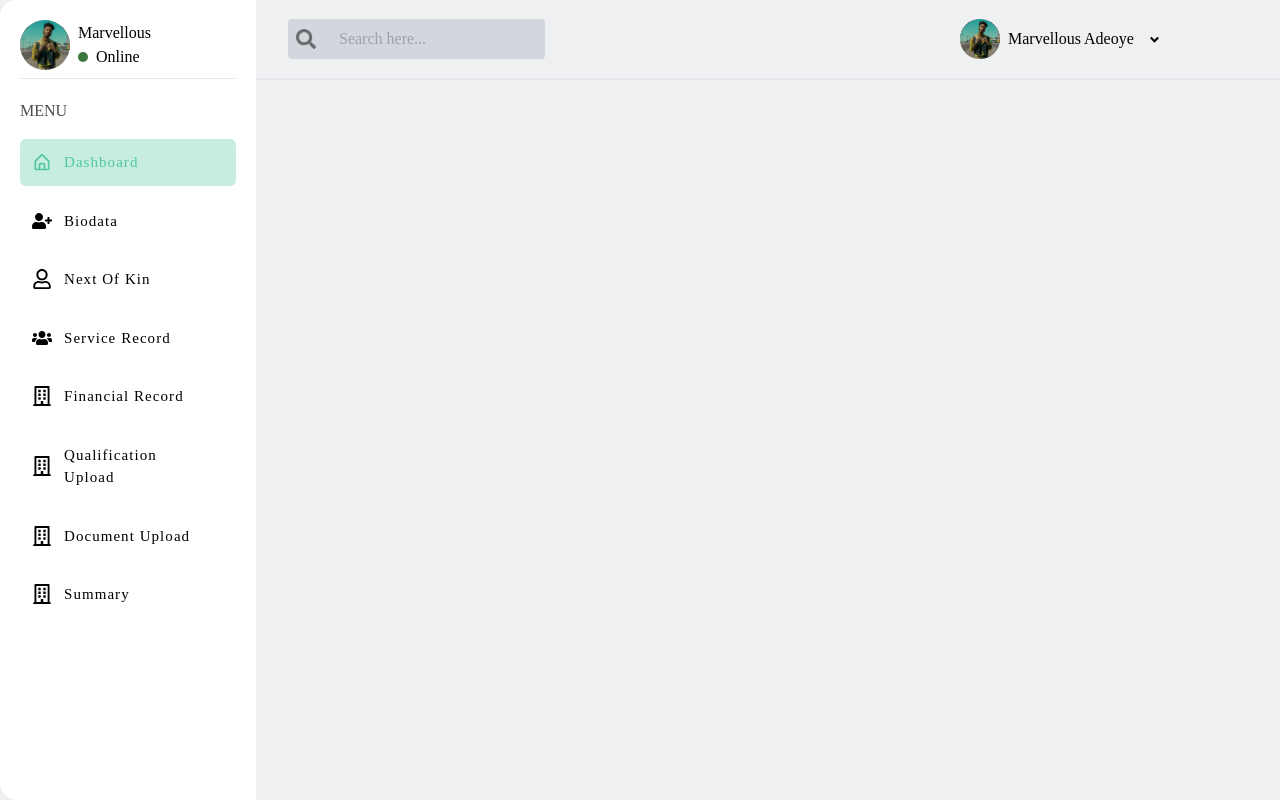
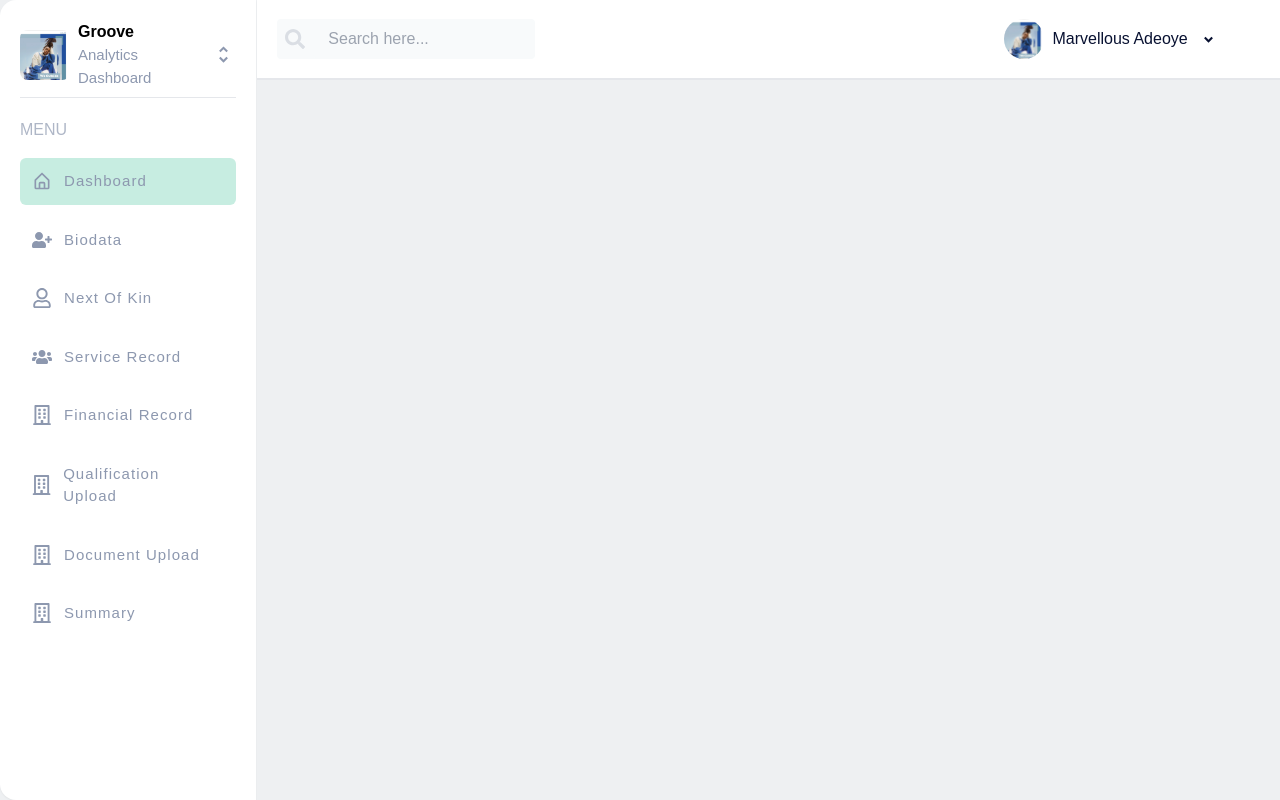
Before and after one commit to Marvellous0/FGNIEP, a React (Create React App) app: page / in a window 1280 px wide. Built offline with nearby package versions, Linux system fonts and the light colour scheme.

Commit message:
made some changes

```diff
--- a/src/view/App.css
+++ b/src/view/App.css
@@ -1,10 +1,12 @@
 @tailwind base;
 @tailwind components;
 @tailwind utilities;
+@import url('https://fonts.googleapis.com/css2?family=Open+Sans&family=Poppins:wght@500;600;700&display=swap');
 
-*{
+* {
     margin: 0;
     padding: 0;
     box-sizing: border-box;
-    font-family: 'poppins';
+    font-family: 'Open Sans', sans-serif;
+    font-family: 'Poppins', sans-serif;
 }
--- a/src/view/components/inputs/SearchInput.jsx
+++ b/src/view/components/inputs/SearchInput.jsx
@@ -7,7 +7,7 @@ const InputField = styled.input`
   height: 35px;
   padding-left: 15px;
   outline:none;
-  background-color: #d2d7de;
+  background-color: #f8fafb;
   border-radius: 4px;
 
   @media (min-width: ${theme.breakPoint['tablet']}) {
@@ -19,8 +19,8 @@ const InputField = styled.input`
 const SearchInput = (props) => {
     const { setFilter, filter, type, placeholder, ...rest } = props;
     return (
-        <div className="flex items-center bg-[#d2d7de] rounded">
-            <FaSearch size={20} className="mx-2 opacity-[49%]" />
+        <div className="flex items-center bg-[#f8fafb] rounded">
+            <FaSearch size={20} className="mx-2 opacity-[49%] text-[#bdc3cd]" />
             <InputField value={filter} type="search" onChange={e => { setFilter(e.target.value) }} {...rest} placeholder={placeholder ? placeholder : "Search here..."} />
         </div>
     );
--- a/src/view/layout/NavigationLayout.jsx
+++ b/src/view/layout/NavigationLayout.jsx
@@ -1,12 +1,12 @@
 import { FaUserCircle, FaUserPlus, FaCar, FaTags, FaRegBuilding, FaArrowAltCircleLeft, FaArrowAltCircleRight, FaHome, FaUsers, FaRegUser } from 'react-icons/fa';
 import { MdVolunteerActivism } from 'react-icons/md';
 import { BiHomeAlt } from 'react-icons/bi'
-import { RiArrowDropDownLine } from 'react-icons/ri'
+import { RiArrowDropDownLine, RiArrowDropUpLine } from 'react-icons/ri'
 import { useState } from "react";
 import { useNavigate, useLocation } from "react-router-dom";
 import { useDispatch, useSelector } from "react-redux";
 import { setLoading } from '../../application/store/actions/ui';
-import userImg from '../../application/assets/images/profileImage.png'
+import userImg from '../../application/assets/images/ayra.png'
 import SearchInput from '../components/inputs/SearchInput';
 
 const NavigationLayout = ({ children }) => {
@@ -73,23 +73,27 @@ const NavigationLayout = ({ children }) => {
                     {/* sideNav */}
                     <div className='bg-[white] h-full w-[20%] min-w-[200px] rounded-l-2xl shadow-sm hidden md:block p-5'>
                         <div className='flex items-center gap-2 mb-2'>
-                            <img src={userImg} alt="userImage" className="h-[50px] w-[50px] rounded-full" />
+                            <img src={userImg} alt="userImage" className="h-[50px] w-[50px] rounded-lg" />
                             <div>
-                                <h6>Marvellous</h6>
+                                <h6 className='font-bold'>Groove</h6>
                                 <span className='flex items-center gap-2'>
-                                    <div className='bg-[#3c763d] rounded-full w-[10px] h-[10px]'>
-                                    </div>
-                                    <p>Online</p>
+                                    {/* <div className='bg-[#3c763d] rounded-full w-[10px] h-[10px]'>
+                                    </div> */}
+                                    <p className='text-theme-color text-[15px]'>Analytics Dashboard</p>
                                 </span>
+                            </div>
+                            <div className='flex flex-col ml-4 text-theme-color'>
+                                <RiArrowDropUpLine className='cursor-pointer' size={25} />
+                                <RiArrowDropDownLine className='cursor-pointer mt-[-15px]' size={25} />
                             </div>
                         </div>
                         <hr />
 
-                        <h5 className='opacity-[0.7] mt-5'>MENU</h5>
+                        <h5 className='opacity-[0.7] mt-5 text-theme-color'>MENU</h5>
                         <div className='mt-4 flex flex-col gap-3'>
                             {
                                 navOptions.map((n, index) =>
-                                    <div key={index} className={`flex items-center px-3 text-[15px] hover:opacity-[49%] ${activeSideOption == n.action ? `rounded-md h-[10%] w-[100%] text-[#50c7a2] bg-[#c7ede1] hover:opacity-[100%] items-center` : ""}`} onClick={(e) => { changeActiveSideOption(n.action) }}>
+                                    <div key={index} className={`flex items-center px-3 text-[15px] text-theme-color hover:opacity-[49%] ${activeSideOption == n.action ? `rounded-md h-[10%] w-[100%] text-[#50c7a2] bg-theme-bgcolor hover:opacity-[100%] items-center` : ""}`} onClick={(e) => { changeActiveSideOption(n.action) }}>
                                         <n.icon size={20} />
                                         <span className="tracking-[0.07em] p-3 cursor-pointer transition-all duration-300">{n.displayText}</span>
                                     </div>
@@ -100,13 +104,13 @@ const NavigationLayout = ({ children }) => {
 
 
                     {/* topNav */}
-                    <div className='w-[80%] h-[80px] flex items-center px-8 border-b-2'>
+                    <div className='w-[80%] h-[80px] flex items-center px-5 border-b-2 bg-[white] ml-[0.1rem]'>
                         <div className='h-[40px] w-[70%]'>
                             <div className="flex h-[100%]">
                                 <SearchInput />
                             </div>
                         </div>
-                        <div className='h-[40px] w-[30%] flex gap-2 items-center'>
+                        <div className='h-[40px] w-[30%] flex justify-center gap-2 items-center text-theme-blackcolor'>
                             <img src={userImg} alt="userImage" className="h-[100%] w-[40px] rounded-full" />
                             <h6>Marvellous Adeoye</h6>
                             <RiArrowDropDownLine className='cursor-pointer' size={25} />
--- a/tailwind.config.js
+++ b/tailwind.config.js
@@ -3,7 +3,13 @@ module.exports = {
     "./src/**/*.{js,jsx,ts,tsx}",
   ],
   theme: {
-    extend: {},
+    extend: {
+      colors: {
+        "theme-color": "#8d98af",
+        "theme-bgcolor": "#c7ede1",
+        "theme-blackcolor": "#081131",
+      }
+    },
   },
   plugins: [],
 }
```
